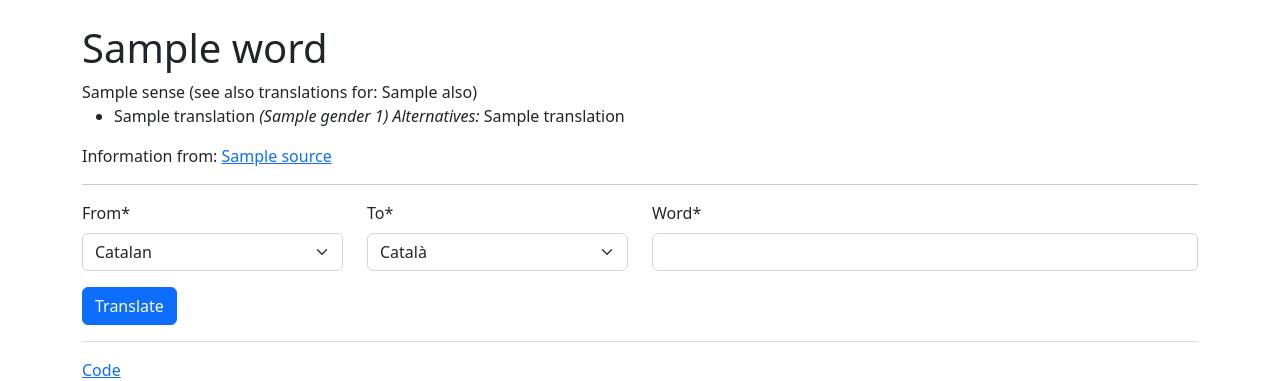
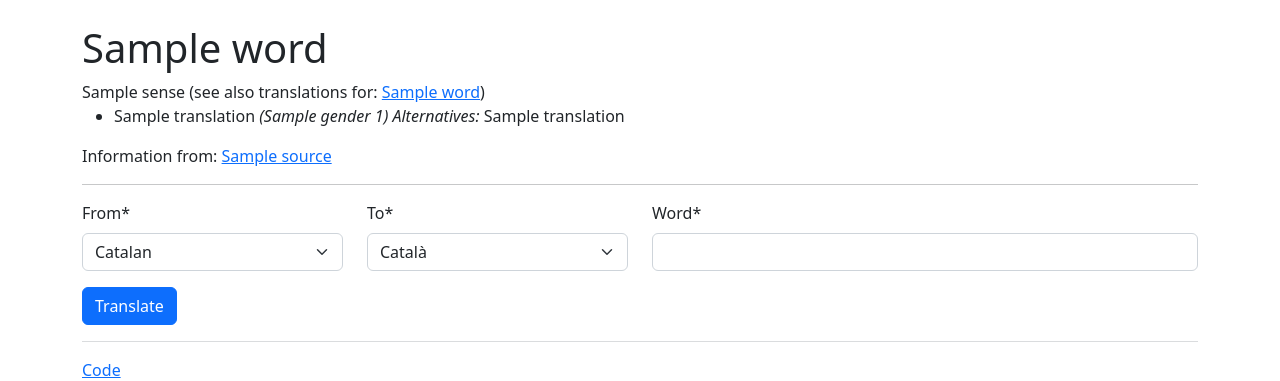
Before and after one commit to cpina/kamus-dictionary, a Django app: template kamus/core/templates/kamus/translation.html in a window 1280 px wide. Shown: the top 381 px of the page. Run offline with Django 4.2, Linux system fonts and the light colour scheme; tables that the repository leaves empty hold one stand-in row (values such as "Sample post"); the template is opened without the code that fills it: values that come from a table or form of the project are taken from there, most other values are stand-ins (such as "Sample title", 1, 10 or a date in 2020); some libraries are stand-ins or nearby versions.

Commit message:
Add latin, link to "also" words

```diff
--- /dev/null
+++ b/kamus/core/templates/_link_word.html
@@ -0,0 +1 @@
+<a href="{{ base_link_to_word }}&word={{ word }}">{{ word }}</a>
--- a/kamus/core/templates/kamus/_also.html
+++ b/kamus/core/templates/kamus/_also.html
@@ -1,5 +1,5 @@
 {% if also %} (see also translations for:
-    {% for a in also %}
+    {% for word in also %}
         {% if not forloop.first %},{% endif %}
-        {{ a }}{% endfor %})
+        {% include "_link_word.html" with word=word base_link_to_word=base_link_to_word only %}{% endfor %})
 {% endif %}
--- a/kamus/core/templates/kamus/translation.html
+++ b/kamus/core/templates/kamus/translation.html
@@ -7,7 +7,7 @@
     <h1>{{ word }}</h1>
 
     {% for sense in translations.senses %}
-        {{ sense.sense }}{% include "kamus/_also.html" with also=sense.also only %}
+        {{ sense.sense }}{% include "kamus/_also.html" with also=sense.also base_link_to_word=base_link_to_word only %}
         <ul>
             {% for translation in sense.translations %}
                 <li>{% include "kamus/_translation.html" with translation=translation only %}
--- a/kamus/core/views.py
+++ b/kamus/core/views.py
@@ -39,6 +39,9 @@
         context["word"] = word
         context["translations"] = search(source, to, word)
 
+        url_parameters_without_word = self.request.GET.copy()
+        del url_parameters_without_word["word"]
+        context["base_link_to_word"] = "?" + url_parameters_without_word.urlencode()
         context["search"] = SearchForm(initial=get_languages_config(self.request.session))
 
         return context
--- a/kamus/wiktionary/__init__.py
+++ b/kamus/wiktionary/__init__.py
@@ -40,6 +40,7 @@
     "vi": "Tiếng Việt",
     "zh": "中文<",
     "sw": "Swahili",
+    "la": "Latin",
 }
 
 FROM_LANGUAGES = {
```
